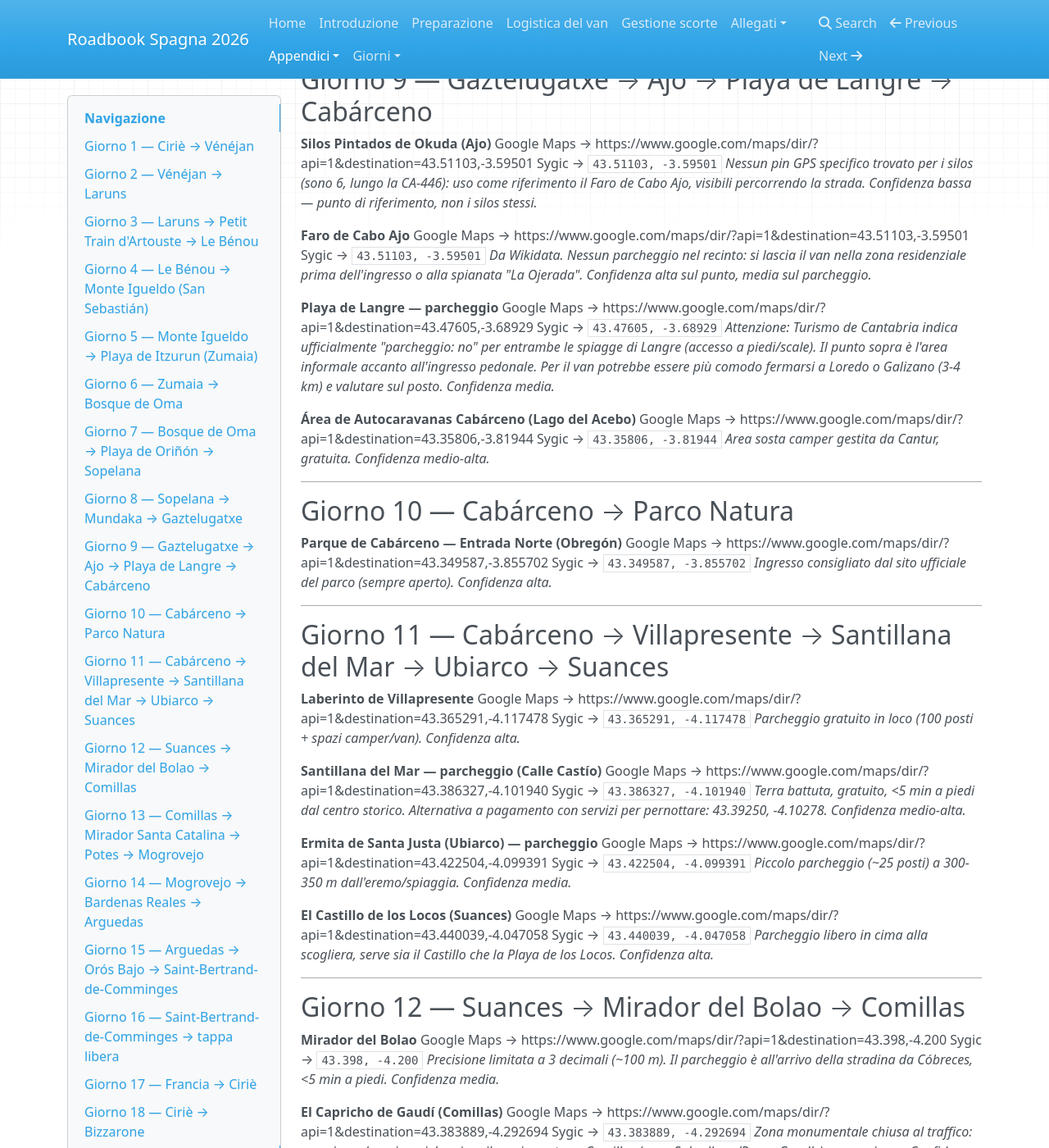
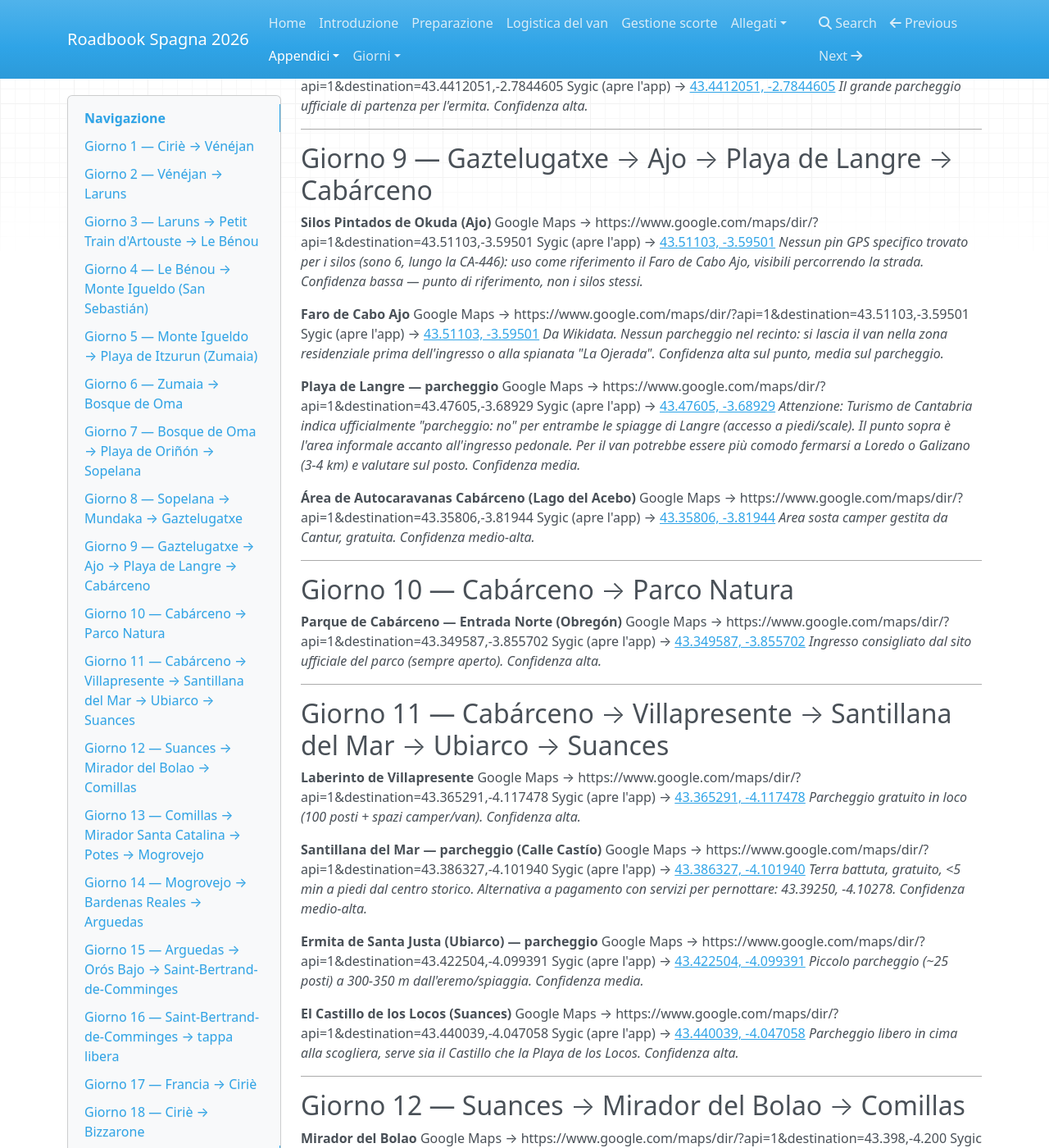
Before and after one commit to astefanetti/spagna-2026, an MkDocs documentation site: the page built from docs/appendici/navigazione.md, in a window 1280 px wide and 1400 px high, scrolled down 2121 px. Shown: the whole window at 82% size. Built offline with MkDocs 1.6.1, drawn with Linux system fonts in a browser that asks for light colours; nearby versions of some CDN libraries; some of the changed text lies outside the part shown.

Commit message:
Navigazione: link Sygic che aprono l'app direttamente
Sostituiti i link Sygic da 'coordinate da incollare' a link universali
https://go.sygic.com/directions?to=lat,lon (e /search?q=... per l'unico
indirizzo senza coordinate verificate, Zipvana Ciriè). Aprono l'app se
installata, altrimenti una pagina web di riserva. Fonte: documentazione
ufficiale Sygic (Custom URL / Universal URL schemes for Consumers).

```diff
--- a/docs/appendici/navigazione.md
+++ b/docs/appendici/navigazione.md
@@ -4,7 +4,7 @@
 
 **Google Maps** → link diretto di navigazione (`.../maps/dir/?api=1&destination=...`). Si apre subito la navigazione verso quel punto.
 
-**Sygic** → le stesse coordinate in formato `lat,lon`: incollale nella ricerca di Sygic (più affidabile dei nomi, soprattutto per parcheggi isolati).
+**Sygic** → link diretto che apre l'app Sygic (se installata) già impostata sulla navigazione verso quel punto — niente copia-incolla di coordinate. Funziona sia su Android che su iPhone; se Sygic non è installato, apre comunque una pagina web di riserva.
 
 Le coordinate sono state verificate una per una (fonti ufficiali quando esistevano, altrimenti la fonte più specifica trovata). Dove la fonte non è ufficiale o il punto è impreciso, è segnalato nella colonna Note — controllale su Google Maps satellitare prima di partire.
 
@@ -19,7 +19,7 @@
 
 **Vénéjan (aire municipale)**
 Google Maps → https://www.google.com/maps/dir/?api=1&destination=44.19651,4.65350
-Sygic → `44.19651, 4.65350`
+Sygic (apre l'app) → [44.19651, 4.65350](https://go.sygic.com/directions?to=44.19651,4.65350)
 *Area sosta camper comunale, non il centro paese generico. Confidenza media-alta.*
 
 ---
@@ -28,7 +28,7 @@
 
 **Laruns (Parking du Centre)**
 Google Maps → https://www.google.com/maps/dir/?api=1&destination=42.98860,-0.42509
-Sygic → `42.98860, -0.42509`
+Sygic (apre l'app) → [42.98860, -0.42509](https://go.sygic.com/directions?to=42.98860,-0.42509)
 *Parcheggio pubblico gratuito nel centro, fonte ufficiale Office de Tourisme Vallée d'Ossau. Confidenza alta.*
 
 ---
@@ -37,12 +37,12 @@
 
 **Parking Artouste-Fabrèges** (stazione della telecabina/petit train)
 Google Maps → https://www.google.com/maps/dir/?api=1&destination=42.87948,-0.39640
-Sygic → `42.87948, -0.39640`
+Sygic (apre l'app) → [42.87948, -0.39640](https://go.sygic.com/directions?to=42.87948,-0.39640)
 *Fonte ufficiale. Parcheggio gratuito al lago di Fabrèges, <100 m dalla telecabina. Confidenza alta.*
 
 **Le Bénou (plateau)**
 Google Maps → https://www.google.com/maps/dir/?api=1&destination=43.06259,-0.45786
-Sygic → `43.06259, -0.45786`
+Sygic (apre l'app) → [43.06259, -0.45786](https://go.sygic.com/directions?to=43.06259,-0.45786)
 *È un altopiano esteso, non un parcheggio puntuale: coordinate di riferimento dell'ente turistico. Confidenza alta come area, non come punto esatto.*
 
 ---
@@ -51,7 +51,7 @@
 
 **Monte Igueldo**
 Google Maps → https://www.google.com/maps/dir/?api=1&destination=43.32177,-2.00964
-Sygic → `43.32177, -2.00964`
+Sygic (apre l'app) → [43.32177, -2.00964](https://go.sygic.com/directions?to=43.32177,-2.00964)
 *Indirizzo ufficiale del parco (Paseo del Funicular 4), unica strada di accesso fino in cima. Confidenza media.*
 
 ---
@@ -60,7 +60,7 @@
 
 **Playa de Itzurun — parcheggio**
 Google Maps → https://www.google.com/maps/dir/?api=1&destination=43.301622,-2.260371
-Sygic → `43.301622, -2.260371`
+Sygic (apre l'app) → [43.301622, -2.260371](https://go.sygic.com/directions?to=43.301622,-2.260371)
 *Fonte distingue parcheggio da spiaggia (spiaggia: 43.300222, -2.260871, ~150 m più a valle). Confidenza media.*
 
 ---
@@ -69,7 +69,7 @@
 
 **Santimamiñe–Oma Visitor Center**
 Google Maps → https://www.google.com/maps/dir/?api=1&destination=43.314187,-2.656631
-Sygic → `43.314187, -2.656631`
+Sygic (apre l'app) → [43.314187, -2.656631](https://go.sygic.com/directions?to=43.314187,-2.656631)
 *Coordinate da embed Google Maps ufficiale (bizkaia.eus), non un pin dedicato al parcheggio. Confidenza media.*
 
 ---
@@ -78,12 +78,12 @@
 
 **Playa de Oriñón — parcheggio**
 Google Maps → https://www.google.com/maps/dir/?api=1&destination=43.402297,-3.321161
-Sygic → `43.402297, -3.321161`
+Sygic (apre l'app) → [43.402297, -3.321161](https://go.sygic.com/directions?to=43.402297,-3.321161)
 *Parcheggio specifico (50-100 posti, zona bianca). Confidenza alta.*
 
 **El Peñón de Sopelana**
 Google Maps → https://www.google.com/maps/dir/?api=1&destination=43.3850788,-2.9847088
-Sygic → `43.3850788, -2.9847088`
+Sygic (apre l'app) → [43.3850788, -2.9847088](https://go.sygic.com/directions?to=43.3850788,-2.9847088)
 *È il landmark/ristorante sulla scogliera. Parcheggio libero alternativo poco più a nord: Área de Sopela, 43.37361, -2.98972. Confidenza media.*
 
 ---
@@ -92,12 +92,12 @@
 
 **Mundaka**
 Google Maps → https://www.google.com/maps/dir/?api=1&destination=43.4092831,-2.7036664
-Sygic → `43.4092831, -2.7036664`
+Sygic (apre l'app) → [43.4092831, -2.7036664](https://go.sygic.com/directions?to=43.4092831,-2.7036664)
 *Centroide del comune (paese piccolo, il porto è a ridosso). Confidenza media.*
 
 **San Juan de Gaztelugatxe — Parking Urizarreta**
 Google Maps → https://www.google.com/maps/dir/?api=1&destination=43.4412051,-2.7844605
-Sygic → `43.4412051, -2.7844605`
+Sygic (apre l'app) → [43.4412051, -2.7844605](https://go.sygic.com/directions?to=43.4412051,-2.7844605)
 *Il grande parcheggio ufficiale di partenza per l'ermita. Confidenza alta.*
 
 ---
@@ -106,22 +106,22 @@
 
 **Silos Pintados de Okuda (Ajo)**
 Google Maps → https://www.google.com/maps/dir/?api=1&destination=43.51103,-3.59501
-Sygic → `43.51103, -3.59501`
+Sygic (apre l'app) → [43.51103, -3.59501](https://go.sygic.com/directions?to=43.51103,-3.59501)
 *Nessun pin GPS specifico trovato per i silos (sono 6, lungo la CA-446): uso come riferimento il Faro de Cabo Ajo, visibili percorrendo la strada. Confidenza bassa — punto di riferimento, non i silos stessi.*
 
 **Faro de Cabo Ajo**
 Google Maps → https://www.google.com/maps/dir/?api=1&destination=43.51103,-3.59501
-Sygic → `43.51103, -3.59501`
+Sygic (apre l'app) → [43.51103, -3.59501](https://go.sygic.com/directions?to=43.51103,-3.59501)
 *Da Wikidata. Nessun parcheggio nel recinto: si lascia il van nella zona residenziale prima dell'ingresso o alla spianata "La Ojerada". Confidenza alta sul punto, media sul parcheggio.*
 
 **Playa de Langre — parcheggio**
 Google Maps → https://www.google.com/maps/dir/?api=1&destination=43.47605,-3.68929
-Sygic → `43.47605, -3.68929`
+Sygic (apre l'app) → [43.47605, -3.68929](https://go.sygic.com/directions?to=43.47605,-3.68929)
 *Attenzione: Turismo de Cantabria indica ufficialmente "parcheggio: no" per entrambe le spiagge di Langre (accesso a piedi/scale). Il punto sopra è l'area informale accanto all'ingresso pedonale. Per il van potrebbe essere più comodo fermarsi a Loredo o Galizano (3-4 km) e valutare sul posto. Confidenza media.*
 
 **Área de Autocaravanas Cabárceno (Lago del Acebo)**
 Google Maps → https://www.google.com/maps/dir/?api=1&destination=43.35806,-3.81944
-Sygic → `43.35806, -3.81944`
+Sygic (apre l'app) → [43.35806, -3.81944](https://go.sygic.com/directions?to=43.35806,-3.81944)
 *Area sosta camper gestita da Cantur, gratuita. Confidenza medio-alta.*
 
 ---
@@ -130,7 +130,7 @@
 
 **Parque de Cabárceno — Entrada Norte (Obregón)**
 Google Maps → https://www.google.com/maps/dir/?api=1&destination=43.349587,-3.855702
-Sygic → `43.349587, -3.855702`
+Sygic (apre l'app) → [43.349587, -3.855702](https://go.sygic.com/directions?to=43.349587,-3.855702)
 *Ingresso consigliato dal sito ufficiale del parco (sempre aperto). Confidenza alta.*
 
 ---
@@ -139,22 +139,22 @@
 
 **Laberinto de Villapresente**
 Google Maps → https://www.google.com/maps/dir/?api=1&destination=43.365291,-4.117478
-Sygic → `43.365291, -4.117478`
+Sygic (apre l'app) → [43.365291, -4.117478](https://go.sygic.com/directions?to=43.365291,-4.117478)
 *Parcheggio gratuito in loco (100 posti + spazi camper/van). Confidenza alta.*
 
 **Santillana del Mar — parcheggio (Calle Castío)**
 Google Maps → https://www.google.com/maps/dir/?api=1&destination=43.386327,-4.101940
-Sygic → `43.386327, -4.101940`
+Sygic (apre l'app) → [43.386327, -4.101940](https://go.sygic.com/directions?to=43.386327,-4.101940)
 *Terra battuta, gratuito, <5 min a piedi dal centro storico. Alternativa a pagamento con servizi per pernottare: 43.39250, -4.10278. Confidenza medio-alta.*
 
 **Ermita de Santa Justa (Ubiarco) — parcheggio**
 Google Maps → https://www.google.com/maps/dir/?api=1&destination=43.422504,-4.099391
-Sygic → `43.422504, -4.099391`
+Sygic (apre l'app) → [43.422504, -4.099391](https://go.sygic.com/directions?to=43.422504,-4.099391)
 *Piccolo parcheggio (~25 posti) a 300-350 m dall'eremo/spiaggia. Confidenza media.*
 
 **El Castillo de los Locos (Suances)**
 Google Maps → https://www.google.com/maps/dir/?api=1&destination=43.440039,-4.047058
-Sygic → `43.440039, -4.047058`
+Sygic (apre l'app) → [43.440039, -4.047058](https://go.sygic.com/directions?to=43.440039,-4.047058)
 *Parcheggio libero in cima alla scogliera, serve sia il Castillo che la Playa de los Locos. Confidenza alta.*
 
 ---
@@ -163,17 +163,17 @@
 
 **Mirador del Bolao**
 Google Maps → https://www.google.com/maps/dir/?api=1&destination=43.398,-4.200
-Sygic → `43.398, -4.200`
+Sygic (apre l'app) → [43.398, -4.200](https://go.sygic.com/directions?to=43.398,-4.200)
 *Precisione limitata a 3 decimali (~100 m). Il parcheggio è all'arrivo della stradina da Cóbreces, <5 min a piedi. Confidenza media.*
 
 **El Capricho de Gaudí (Comillas)**
 Google Maps → https://www.google.com/maps/dir/?api=1&destination=43.383889,-4.292694
-Sygic → `43.383889, -4.292694`
+Sygic (apre l'app) → [43.383889, -4.292694](https://go.sygic.com/directions?to=43.383889,-4.292694)
 *Zona monumentale chiusa al traffico: non si parcheggia qui. Lasciare il van in centro a Comillas (zona Sobrellano/Paseo Garelly) e camminare. Confidenza alta sull'edificio, bassa sul parcheggio.*
 
 **"Rayo Verde" ⚠️ non è a Comillas**
 Google Maps → https://www.google.com/maps/dir/?api=1&destination=43.395666,-4.351336
-Sygic → `43.395666, -4.351336`
+Sygic (apre l'app) → [43.395666, -4.351336](https://go.sygic.com/directions?to=43.395666,-4.351336)
 *È il chiringuito "El Rayo Verde" a Barrio Gerra, San Vicente de la Barquera — ~15 km a ovest di Comillas, nel Parque Natural de Oyambre. Non un errore di coordinate: è proprio un altro posto. Confidenza alta sul punto, ma verificate se volete comunque includerlo qui o spostarlo di giornata.*
 
 ---
@@ -182,17 +182,17 @@
 
 **Mirador de Santa Catalina — Parking "La Picota"**
 Google Maps → https://www.google.com/maps/dir/?api=1&destination=43.2395,-4.5627
-Sygic → `43.2395, -4.5627`
+Sygic (apre l'app) → [43.2395, -4.5627](https://go.sygic.com/directions?to=43.2395,-4.5627)
 *Confermato: parcheggio a pagamento (2-4€) tra Cicera e Piñeres, ~1,5 km prima del mirador, con bar/bagni. Attenzione: esiste un "Mirador La Picota" omonimo ma diverso vicino Liencres/Mortera (43.4399, -3.9457) — non confondere. Confidenza alta.*
 
 **Potes**
 Google Maps → https://www.google.com/maps/dir/?api=1&destination=43.153415,-4.623449
-Sygic → `43.153415, -4.623449`
+Sygic (apre l'app) → [43.153415, -4.623449](https://go.sygic.com/directions?to=43.153415,-4.623449)
 *Centro/Plaza Mayor. Per il van, Área de Autocaravanas (C/ Sta. Olaja 4): 43.155995, -4.623525. Confidenza alta.*
 
 **Mogrovejo**
 Google Maps → https://www.google.com/maps/dir/?api=1&destination=43.1456,-4.7100
-Sygic → `43.1456, -4.7100`
+Sygic (apre l'app) → [43.1456, -4.7100](https://go.sygic.com/directions?to=43.1456,-4.7100)
 *Borgo minuscolo, coordinate del centro. Confidenza medio-alta.*
 
 ---
@@ -201,17 +201,17 @@
 
 **"La Terrazuca de Gera" ⚠️ da verificare — non è vicino a Mogrovejo**
 Google Maps → https://www.google.com/maps/dir/?api=1&destination=43.395666,-4.351336
-Sygic → `43.395666, -4.351336`
+Sygic (apre l'app) → [43.395666, -4.351336](https://go.sygic.com/directions?to=43.395666,-4.351336)
 *È lo stesso punto del "Rayo Verde" del Giorno 12 (Barrio Gerra, San Vicente de la Barquera) — quindi sulla costa, a ~70 km da Mogrovejo, non sulla strada verso le Bardenas Reales. Probabile tappa da spostare al Giorno 12/13. Non ho trovato coordinate più precise del locale stesso: questo è il barrio in cui si trova.*
 
 **Bardenas Reales — Centro de Información**
 Google Maps → https://www.google.com/maps/dir/?api=1&destination=42.179781,-1.533537
-Sygic → `42.179781, -1.533537`
+Sygic (apre l'app) → [42.179781, -1.533537](https://go.sygic.com/directions?to=42.179781,-1.533537)
 *Link ufficiale dell'ente gestore del parco. Confidenza alta.*
 
 **Área Camper Arguedas**
 Google Maps → https://www.google.com/maps/dir/?api=1&destination=42.17361,-1.59139
-Sygic → `42.17361, -1.59139`
+Sygic (apre l'app) → [42.17361, -1.59139](https://go.sygic.com/directions?to=42.17361,-1.59139)
 *Calle Val 65, Arguedas. Max 48h. Confidenza alta.*
 
 ---
@@ -220,12 +220,12 @@
 
 **Orós Bajo**
 Google Maps → https://www.google.com/maps/dir/?api=1&destination=42.5919,-0.3100
-Sygic → `42.5919, -0.3100`
+Sygic (apre l'app) → [42.5919, -0.3100](https://go.sygic.com/directions?to=42.5919,-0.3100)
 *Frazione minuscola (~22 abitanti), coordinate del centro abitato: non esiste un parcheggio dedicato distinto. Confidenza alta.*
 
 **Saint-Bertrand-de-Comminges (cattedrale)**
 Google Maps → https://www.google.com/maps/dir/?api=1&destination=43.0227,0.5693
-Sygic → `43.0227, 0.5693`
+Sygic (apre l'app) → [43.0227, 0.5693](https://go.sygic.com/directions?to=43.0227,0.5693)
 *C'è anche un "Parking Village" (109 Rue Matacan, ~200 m a ovest) ma senza coordinate esatte reperite: dato il borgo minuscolo, queste coordinate bastano per la navigazione. Confidenza alta.*
 
 ---
@@ -240,7 +240,7 @@
 
 **Zipvana (Ciriè)**
 Google Maps → https://www.google.com/maps/dir/?api=1&destination=Via+Stura+70%2C+10073+Ciri%C3%A8+TO
-Sygic → cerca l'indirizzo `Via Stura 70, 10073 Ciriè (TO)` (nessuna coordinata precisa verificata: si consiglia di cercare l'indirizzo direttamente in Sygic)
+Sygic (apre la ricerca in-app) → https://go.sygic.com/search?q=Via%20Stura%2070%2C%2010073%20Ciri%C3%A8%20TO
 *Indirizzo confermato sul sito ufficiale, ma senza geocodifica verificata con certezza. Confidenza media.*
 
 ---
@@ -249,7 +249,7 @@
 
 **Bizzarone**
 Google Maps → https://www.google.com/maps/dir/?api=1&destination=45.833,8.950
-Sygic → `45.833, 8.950`
+Sygic (apre l'app) → [45.833, 8.950](https://go.sygic.com/directions?to=45.833,8.950)
 *Coordinate del comune a 3 decimali. Municipio: Via Matteotti Giacomo 5, 22020 Bizzarone (CO), utile come riferimento più preciso. Confidenza media.*
 
 ---
```
Also changed, not shown: 2 other files.
